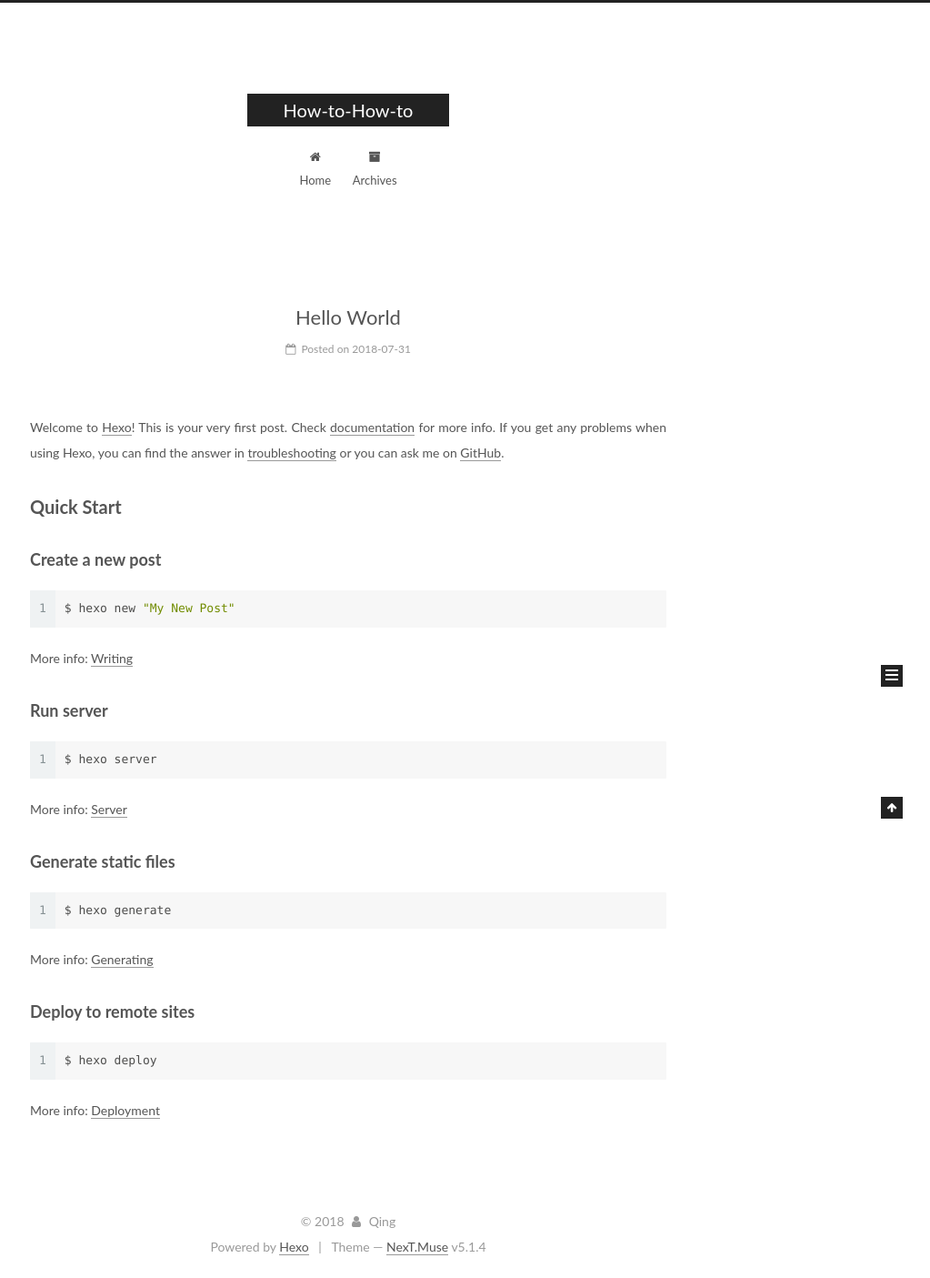
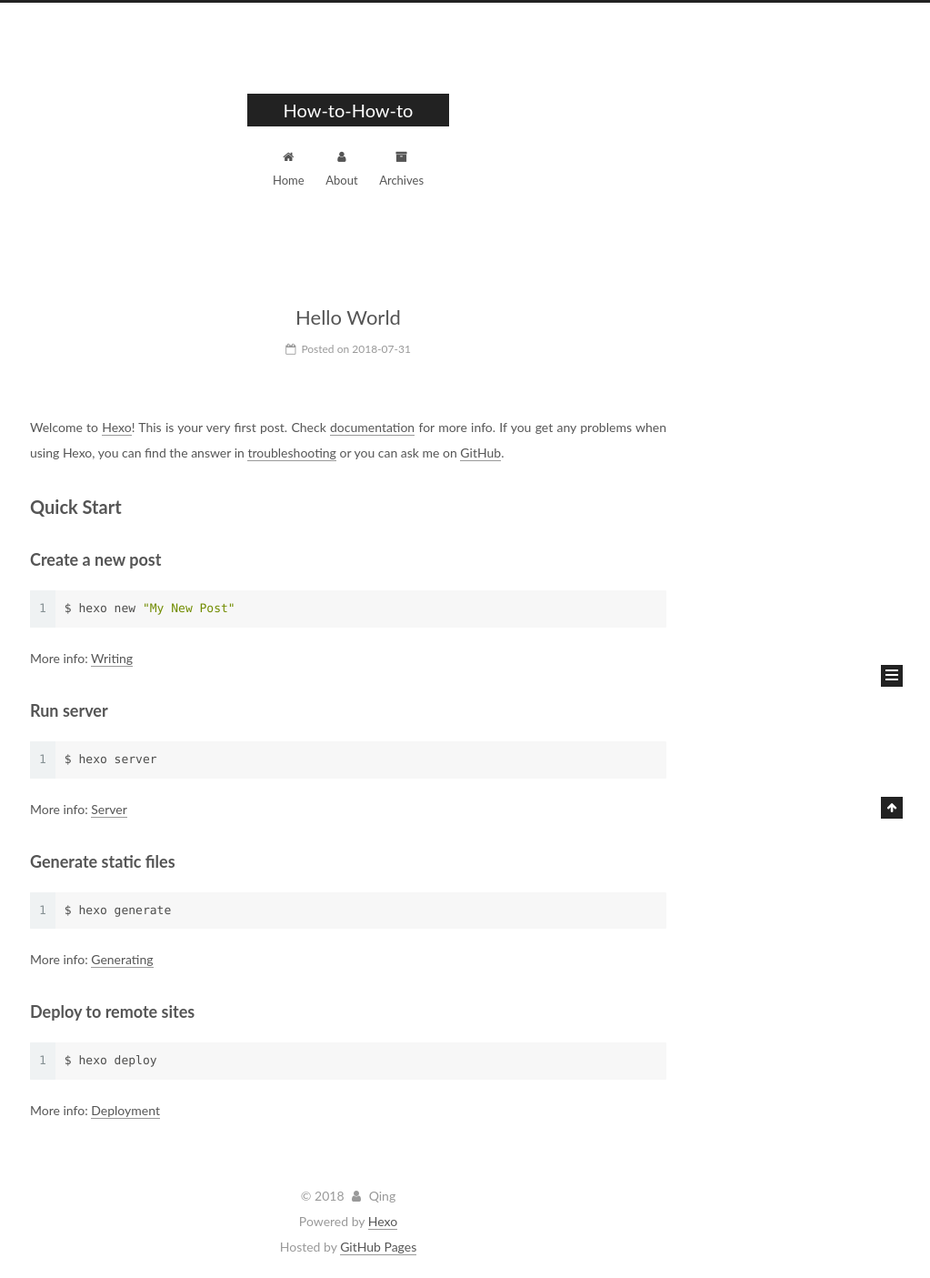
Before and after one commit to howtohowto/howtohowto.github.io, a plain HTML site: page index.html in a window 1280 px wide. Shown: the whole page at 91% size, without its empty margins (257-1280 px from the left). Drawn offline with Linux system fonts and the light colour scheme.

Commit message:
Site updated: 2018-07-31 10:54:30

```diff
--- a/css/main.css
+++ b/css/main.css
@@ -1822,7 +1822,7 @@ pre .javascript .function {
   width: 4px;
   height: 4px;
   border-radius: 50%;
-  background: #7361ec;
+  background: #fff5a2;
 }
 .links-of-blogroll {
   font-size: 13px;
--- a/index.html
+++ b/index.html
@@ -53,13 +53,13 @@
 <link href="/css/main.css?v=5.1.4" rel="stylesheet" type="text/css" />
 
 
-  <link rel="apple-touch-icon" sizes="180x180" href="/images/apple-touch-icon-next.png?v=5.1.4">
+  <link rel="apple-touch-icon" sizes="180x180" href="/images/favicon-64x64.png?v=5.1.4">
 
 
-  <link rel="icon" type="image/png" sizes="32x32" href="/images/favicon-32x32-next.png?v=5.1.4">
+  <link rel="icon" type="image/png" sizes="32x32" href="/images/favicon-64x64.png?v=5.1.4">
 
 
-  <link rel="icon" type="image/png" sizes="16x16" href="/images/favicon-16x16-next.png?v=5.1.4">
+  <link rel="icon" type="image/png" sizes="16x16" href="/images/favicon-64x64.png?v=5.1.4">
 
 
   <link rel="mask-icon" href="/images/logo.svg?v=5.1.4" color="#222">
@@ -68,7 +68,7 @@
 
 
 
-  <meta name="keywords" content="Hexo, NexT" />
+  <meta name="keywords" content="Hexo, next, howtohowto, howto, how, to" />
 
 
 
@@ -183,6 +183,16 @@
               <i class="menu-item-icon fa fa-fw fa-home"></i> <br />
 
             Home
+          </a>
+        </li>
+
+
+        <li class="menu-item menu-item-about">
+          <a href="/about/" rel="section">
+
+              <i class="menu-item-icon fa fa-fw fa-user"></i> <br />
+
+            About
           </a>
         </li>
 
@@ -445,13 +455,11 @@
 
 
 
-  <span class="post-meta-divider">|</span>
 
 
 
-  <div class="theme-info">Theme &mdash; <a class="theme-link" target="_blank" href="https://github.com/iissnan/hexo-theme-next">NexT.Muse</a> v5.1.4</div>
 
-
+  <div class="footer-custom">Hosted by <a target="_blank" href="https://pages.github.com">GitHub Pages</a></div>
 
 
 
```
Also changed, not shown: 2018/07/31/hello-world/index.html (+15 -7 lines), archives/2018/07/index.html (+15 -7 lines), archives/2018/index.html (+15 -7 lines), archives/index.html (+15 -7 lines).
